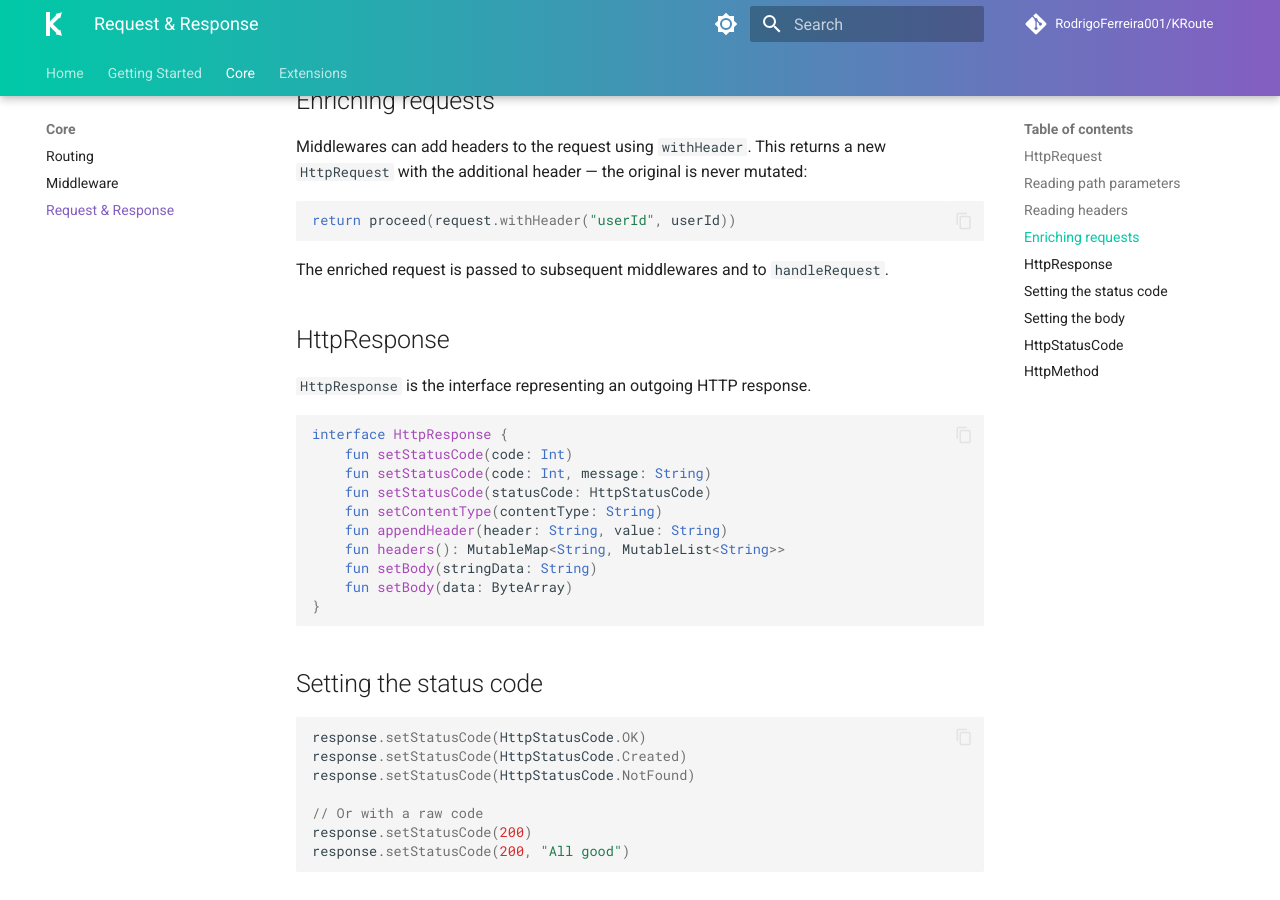
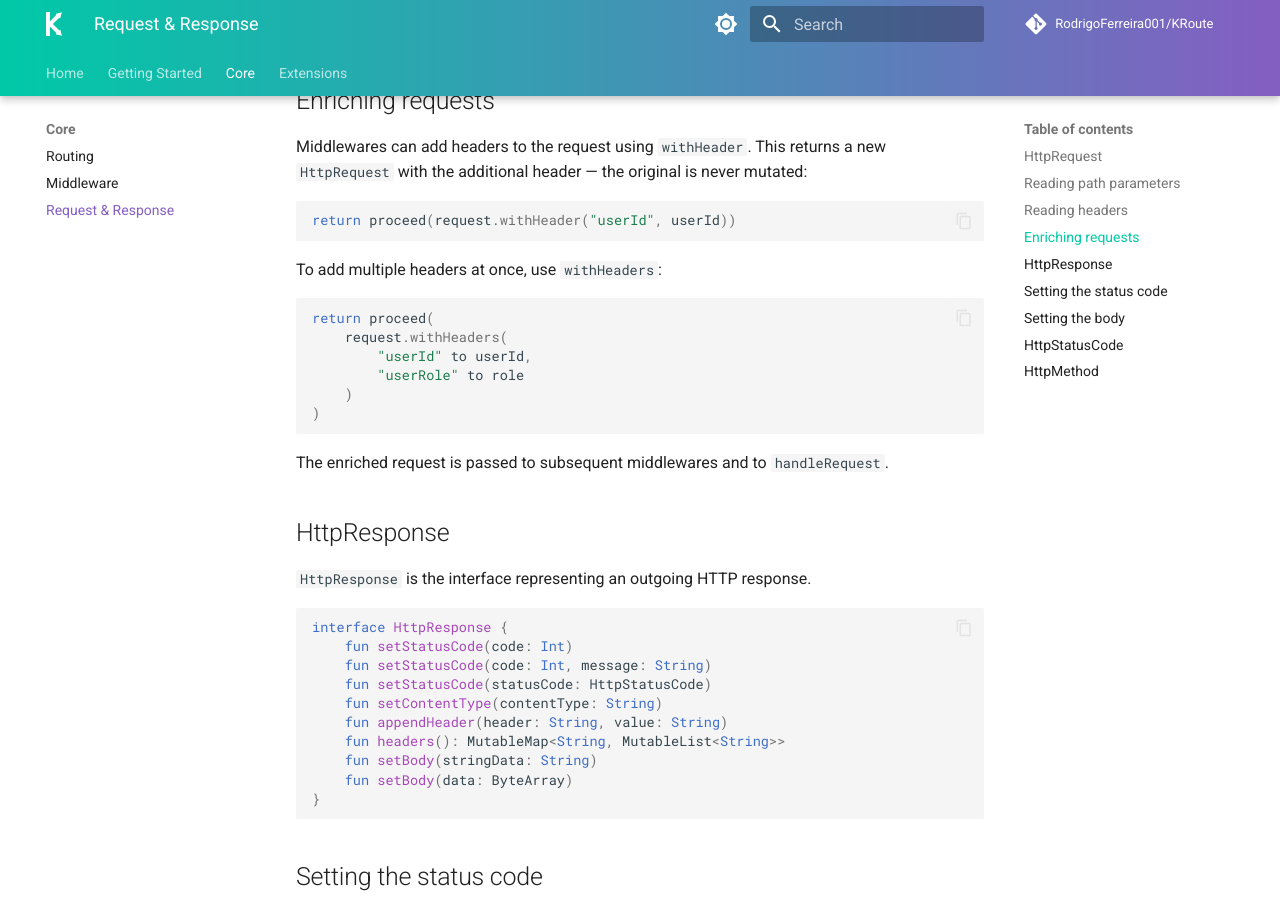
Before and after one commit to RodrigoFerreira001/KRoute, an MkDocs documentation site: the page built from docs/request_response.md, in a window 1280 px wide and 900 px high, scrolled down 1353 px. Built offline with MkDocs 1.6.1 and Material for MkDocs 9.7.7, drawn with Linux system fonts in a browser that asks for light colours; comment, search, counter and statistics services are not loaded.

````diff
--- a/docs/request_response.md
+++ b/docs/request_response.md
@@ -70,6 +70,17 @@ Middlewares can add headers to the request using `withHeader`. This returns a ne
 
 ```kotlin
 return proceed(request.withHeader("userId", userId))
+```
+
+To add multiple headers at once, use `withHeaders`:
+
+```kotlin
+return proceed(
+    request.withHeaders(
+        "userId" to userId,
+        "userRole" to role
+    )
+)
 ```
 
 The enriched request is passed to subsequent middlewares and to `handleRequest`.
````
Also changed, not shown: README.md (+16 -5 lines), docs/middleware.md (+2 -2 lines), 1 other file.
